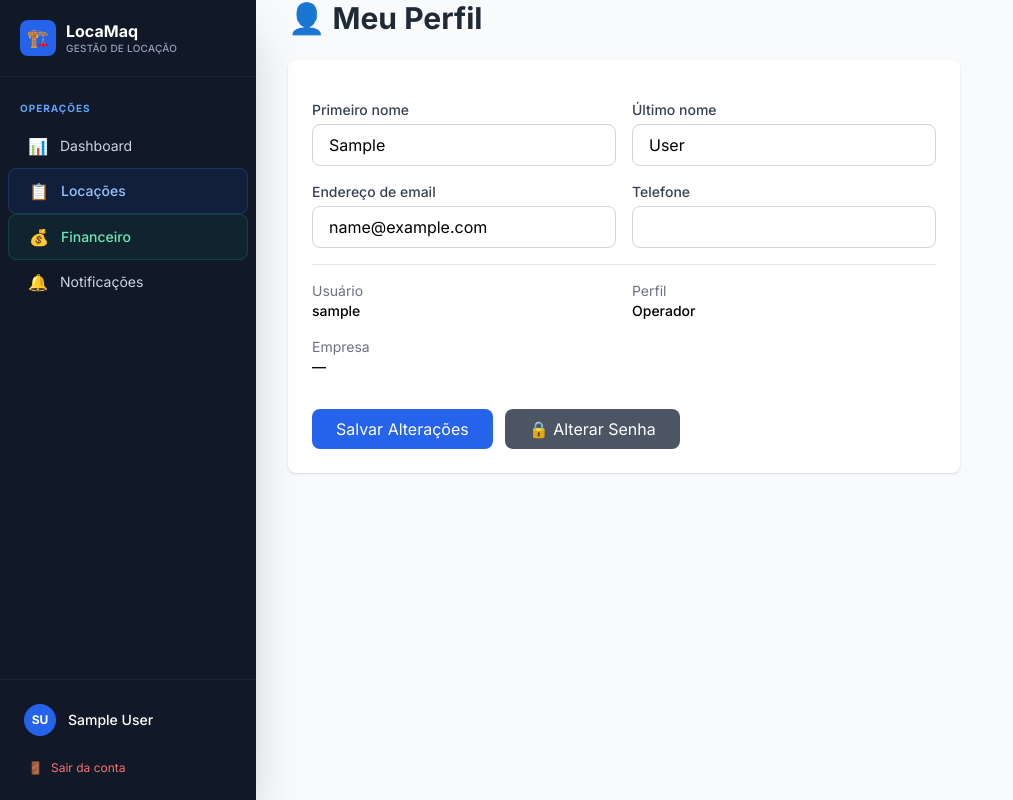
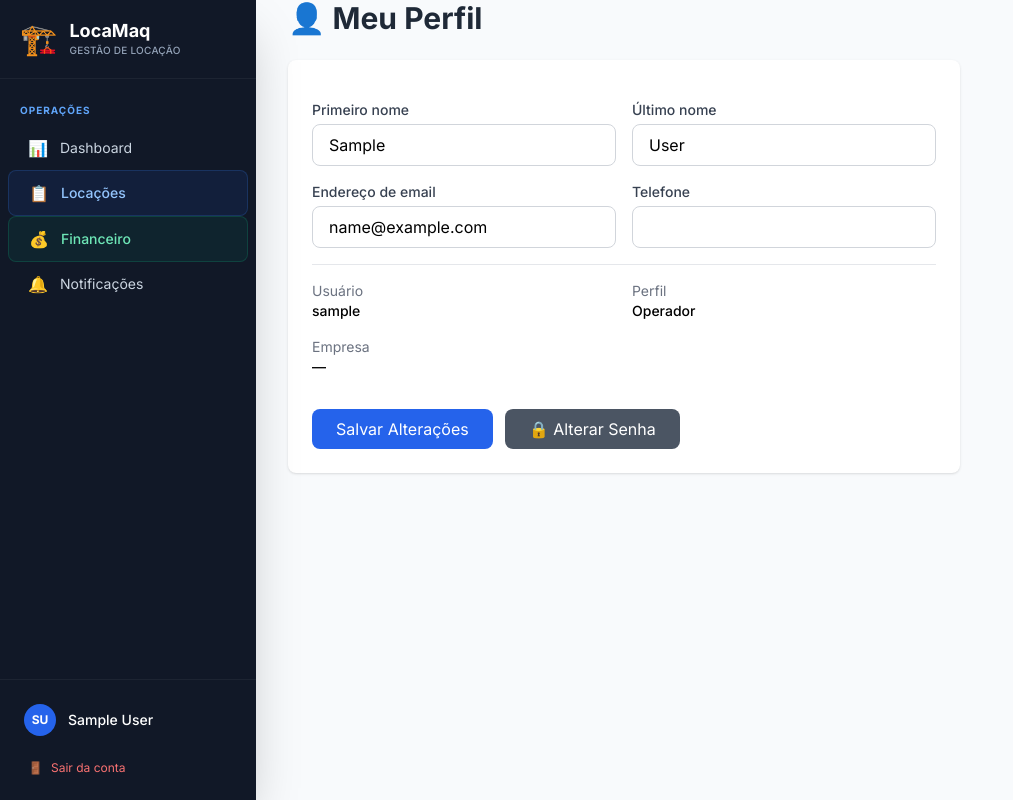
Before and after one commit to leopesi/locamaq, a Django app: page /accounts/profile/ in a window 1280 px wide. Shown: the whole page, without its empty margins (0-1013 px from the left). Run offline with Django 5.2, Linux system fonts and the light colour scheme; the visitor is signed in with stand-in values (Sample User, id 1); some libraries are stand-ins or nearby versions.

Commit message:
style: logo maior sem fundo, ícone transparente

```diff
--- a/templates/partials/navbar.html
+++ b/templates/partials/navbar.html
@@ -2,10 +2,10 @@
 <aside id="sidebar" class="sidebar fixed inset-y-0 left-0 w-64 bg-gray-900 text-white overflow-y-auto z-50 lg:translate-x-0 shadow-2xl">
     <!-- Logo -->
     <div class="p-5 flex items-center justify-between border-b border-white/5">
-        <a href="/" class="flex items-center gap-2.5">
-            <div class="w-9 h-9 bg-blue-600 rounded-lg flex items-center justify-center text-lg">🏗️</div>
+        <a href="/" class="flex items-center gap-3">
+            <span class="text-3xl">🏗️</span>
             <div>
-                <h1 class="text-base font-bold text-white leading-tight">LocaMaq</h1>
+                <h1 class="text-lg font-bold text-white leading-tight">LocaMaq</h1>
                 <p class="text-[10px] text-slate-400 font-medium tracking-wide uppercase">Gestão de Locação</p>
             </div>
         </a>
```
